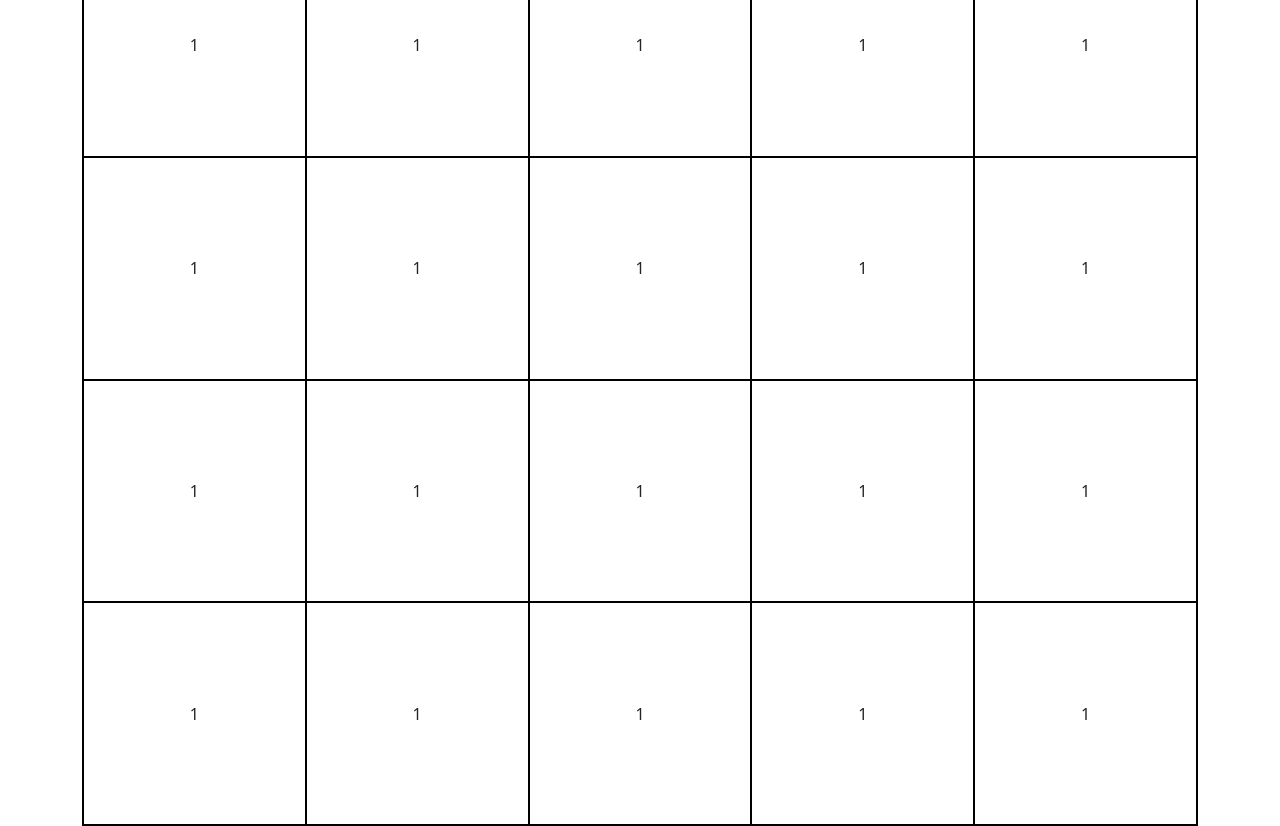
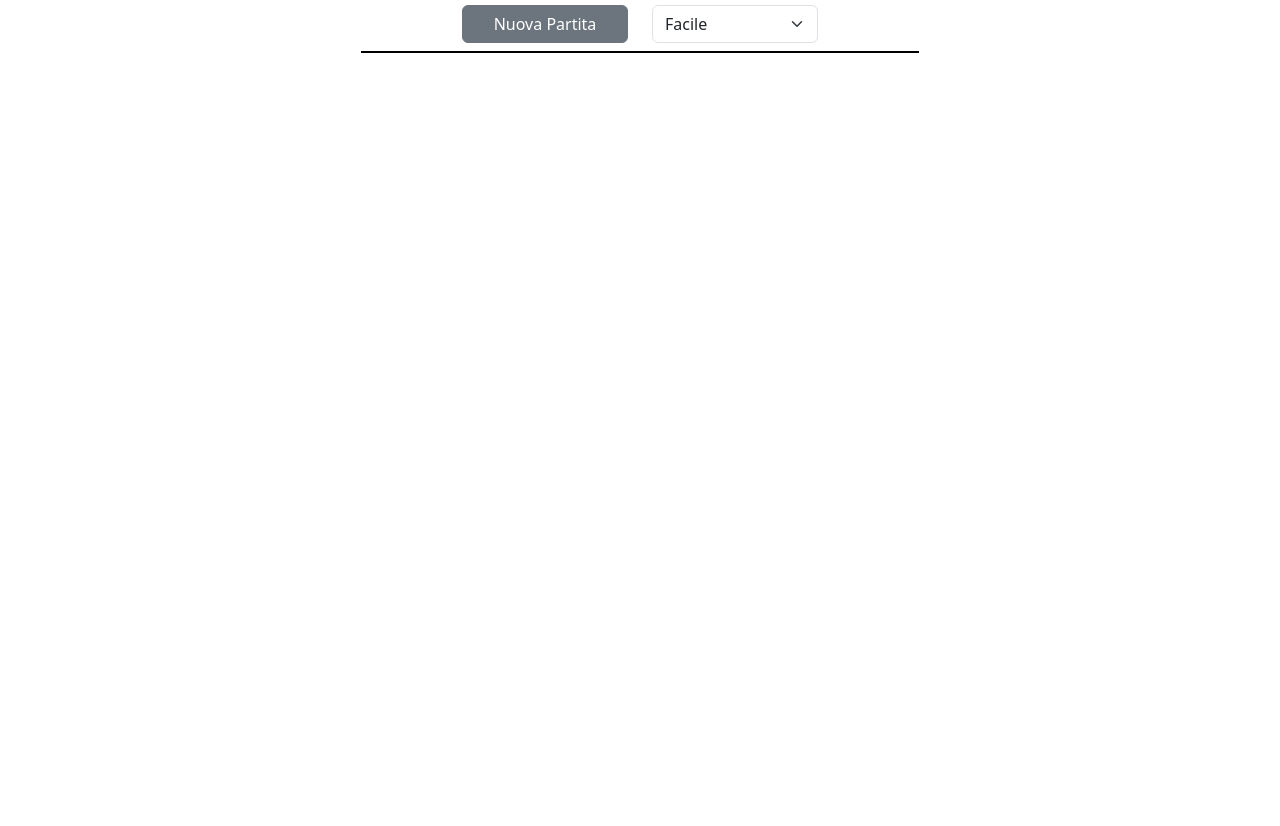
Before and after one commit to riccardo-giuri/js-campominato-grid, a plain HTML site: page index.html in a window 1280 px wide. Shown: the part 67-893 px from the top of the page. After the commit the page ends 800 px from the top, so only its background shows below. Drawn offline with nearby package versions, Linux system fonts and the light colour scheme.

Commit message:
modifica html con layout corretto

```diff
--- a/css/style.css
+++ b/css/style.css
@@ -2,6 +2,7 @@
     display: flex;
     flex-wrap: wrap;
     border: 1px solid black;
+    width: 50%;
 }
 
 .square_box {
@@ -10,5 +11,5 @@
     align-items: center;
     justify-content: center;
     border: 1px solid black;
-    flex-basis: calc(100% / 5);
+    flex-basis: calc(100% / 10);
 }
--- a/index.html
+++ b/index.html
@@ -11,29 +11,28 @@
 
     <body>
         <div class="container">
-            <div class="square_container">
-                <div class="square_box">1</div>
-                <div class="square_box">1</div>
-                <div class="square_box">1</div>
-                <div class="square_box">1</div>
-                <div class="square_box">1</div>
-                <div class="square_box">1</div>
-                <div class="square_box">1</div>
-                <div class="square_box">1</div>
-                <div class="square_box">1</div>
-                <div class="square_box">1</div>
-                <div class="square_box">1</div>
-                <div class="square_box">1</div>
-                <div class="square_box">1</div>
-                <div class="square_box">1</div>
-                <div class="square_box">1</div>
-                <div class="square_box">1</div>
-                <div class="square_box">1</div>
-                <div class="square_box">1</div>
-                <div class="square_box">1</div>
-                <div class="square_box">1</div>
+            <div class="row justify-content-center">
+                <h1 class="text-center">Prato Fiorito</h1>
+
+                <div class="col-2 text-center mb-2 mt-3">
+                    <button class="btn btn-secondary w-100">Nuova Partita</button>
+                </div>
+
+                <div class="col-2 text-center mb-2 mt-3">
+                    <select class="form-select" aria-label="modeSelect">
+                        <option value="1">Facile</option>
+                        <option value="2">Medio</option>
+                        <option value="3">Difficile</option>
+                      </select>
+                </div>
+
+                <div class="col-12 d-flex justify-content-center">
+                    <div class="square_container p-0">
+                    </div>
+                </div>
             </div>
         </div>
+
 
         <script src="js/script.js"></script>
     </body>
```
